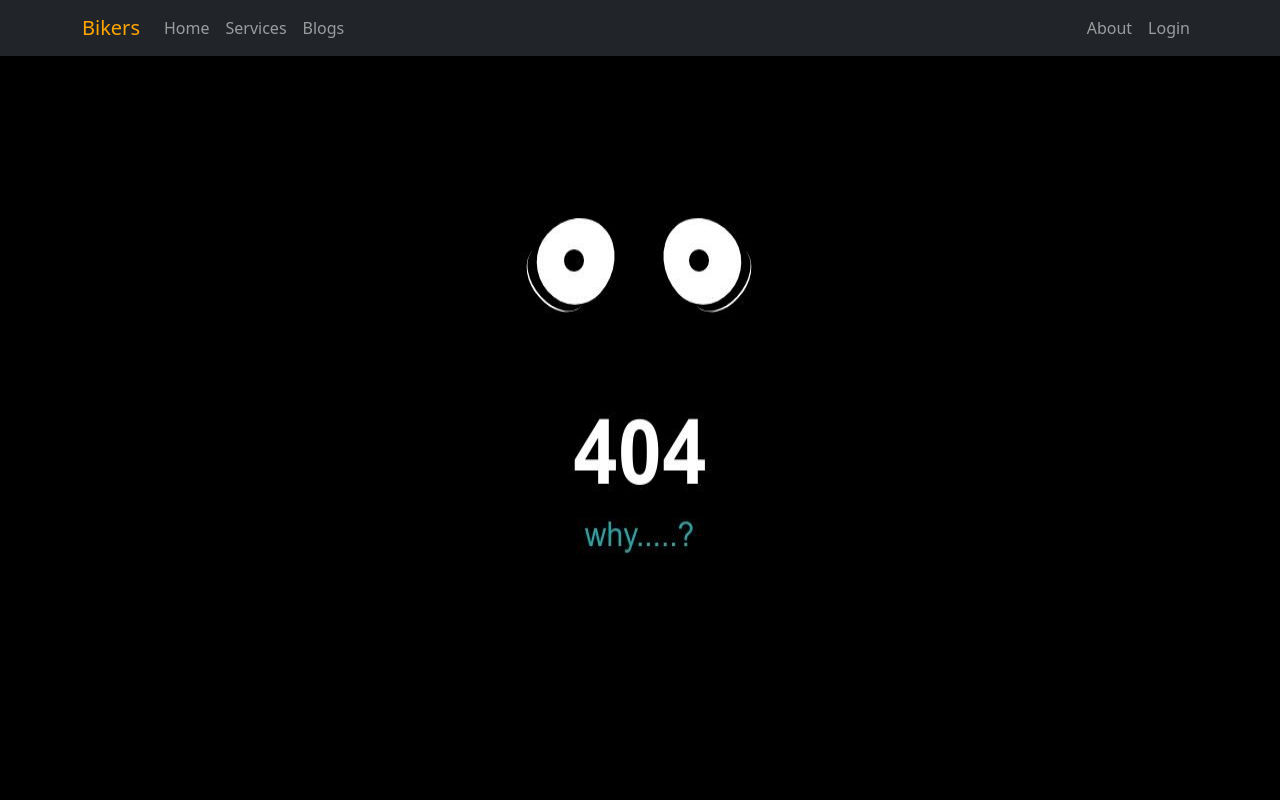
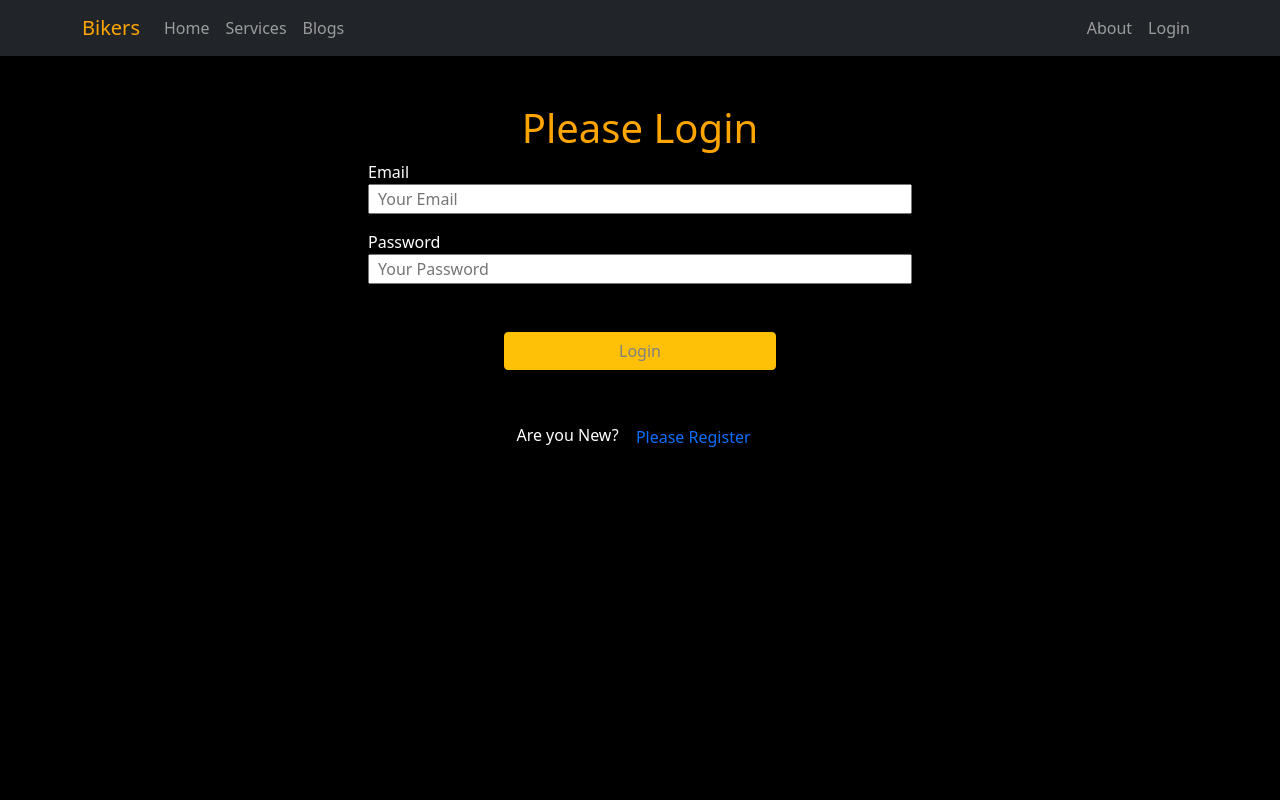
Before and after one commit to Mueid97/bike-client-site, a React (Create React App) app: page /login in a window 1280 px wide. Shown: the top 800 px of the page. Built offline with nearby package versions, Linux system fonts and the light colour scheme.

Commit message:
login done

```diff
--- a/src/App.js
+++ b/src/App.js
@@ -6,7 +6,9 @@ import About from './pages/About/About';
 import Blogs from './pages/Blogs/Blogs';
 import Home from './pages/Home/Home';
 import Inventory from './pages/Inventory/Inventory';
+import Login from './pages/Login/Login';
 import NotFound from './pages/NotFound/NotFound';
+import Register from './pages/Register/Register';
 import Services from './pages/Services/Services';
 
 function App() {
@@ -20,6 +22,8 @@ function App() {
       <Route path='/inventory' element={<Inventory></Inventory>}></Route>
       <Route path='/blogs' element={<Blogs></Blogs>}></Route>
       <Route path='/about' element={<About></About>}></Route>
+      <Route path='/login' element={<Login></Login>}></Route>
+      <Route path='/register' element={<Register></Register>}></Route>
       <Route path='*' element={<NotFound></NotFound>}></Route>
     </Routes>
     <Footer></Footer>
--- a/src/pages/Login/Login.js
+++ b/src/pages/Login/Login.js
@@ -1,5 +1,7 @@
 import React, { useState } from 'react';
-import { useNavigate } from 'react-router-dom';
+import { useSignInWithEmailAndPassword } from 'react-firebase-hooks/auth';
+import { Link, useNavigate } from 'react-router-dom';
+import auth from '../../firebase.init';
 
 const Login = () => {
     const [email, setEmail] = useState('');
@@ -7,19 +9,41 @@ const Login = () => {
     const [error, setError] = useState('');
     const navigate = useNavigate();
 
+    const [
+        signInWithEmailAndPassword,
+        user,
+        loading,
+
+      ] = useSignInWithEmailAndPassword(auth);
+
+      const handleEmail = e =>{
+          setEmail(e.target.value);
+
+      }
+
+      const handlePassword =e =>{
+          setPassword(e.target.value);
+      }
+
+      const handleLogin = e =>{
+        e.preventDefault();
+        signInWithEmailAndPassword(email,password);
+      }
     return (
-        <div className='mx-auto w-50 m-5 ' style={{ height: '100vh' }}>
-            <h1 className='text-center text-primary'>Please Login</h1>
+        <div style={{backgroundColor:'black'}}>
+        <div className='mx-auto w-50 p-5 ' style={{ height: '100vh' }}>
+            <h1 className='text-center' style={{color:'orange'}}>Please Login</h1>
             <form onSubmit={handleLogin}>
-                <label htmlFor="Email">Email</label>
+                <label htmlFor="Email" style={{color: 'white'}} >Email</label>
                 <input onChange={handleEmail} className='w-100 mb-3 ps-2' type="email" name="email" placeholder='Your Email' id="" /> <br />
-                <label htmlFor="password">Password</label>
+                <label htmlFor="password" style={{color: 'white'}}>Password</label>
                 <input onChange={handlePassword} className='w-100 ps-2' type="Password" name="password" placeholder='Your Password' id="" /> <br />
                 <div className='text-center'>
-                    <button className='btn btn-primary m-5 w-50'>Login</button>
-                    <p>Are you New in The Car-Doctor? <Link to='/register' className='btn btn-link text-decoration-none'>Please Register</Link></p>
+                    <button className='btn btn-warning m-5 w-50' style={{color:'gray'}}>Login</button>
+                    <p style={{color: 'white'}}>Are you New? <Link to='/register' className='btn btn-link text-decoration-none'>Please Register</Link></p>
                 </div>
             </form>
+        </div>
         </div>
     );
 };
--- a/src/pages/Register/Register.js
+++ b/src/pages/Register/Register.js
@@ -1,50 +1,52 @@
 import React, { useState } from 'react';
 import auth from '../../firebase.init';
 import { useCreateUserWithEmailAndPassword } from 'react-firebase-hooks/auth';
-import { Link } from 'react-router-dom';
+import { Link, useNavigate } from 'react-router-dom';
 const Register = () => {
     const [name, setName] = useState('');
-    const [email,setEmail] = useState('');
-    const [password, setPassword] =useState('');
+    const [email, setEmail] = useState('');
+    const [password, setPassword] = useState('');
     const [error, setError] = useState('');
-
+    const navigation = useNavigate();
     const [
         createUserWithEmailAndPassword,
         user,
         loading,
     ] = useCreateUserWithEmailAndPassword(auth);
 
-      const handleName = e =>{
+    const handleName = e => {
         setName(e.target.value);
     }
 
-      const handleEmail = e =>{
+    const handleEmail = e => {
         setEmail(e.target.value);
     }
 
-      const handlePassword = e=>{
+    const handlePassword = e => {
         setPassword(e.target.value);
     }
 
-      const handleRegister= e =>{
+    const handleRegister = e => {
         e.preventDefault();
-          createUserWithEmailAndPassword(email,password);
+        createUserWithEmailAndPassword(email, password);
     }
     return (
-        <div className='mx-auto w-50 m-5 ' style={{height: '100vh'}}>
-            <h1 className='text-center'  style={{color:'orange'}}>Register</h1>
+        <div style={{ backgroundColor: 'black' }}>
+            <div className='mx-auto w-50 p-5 ' style={{ height: '100vh' }}>
+                <h1 className='text-center' style={{ color: 'orange' }}>Register</h1>
                 <form onSubmit={handleRegister}>
-                <label htmlFor="">Your Name</label>
-                <input onBlur={handleName} className='w-100 mb-3 ps-2' type="text" name='Your Name' placeholder='Your Name' required/>
-                <label htmlFor="Email">Email</label>
-                <input onBlur={handleEmail} className='w-100 mb-3 ps-2' type="email" name="email" placeholder='Your Email' id=""  required/> <br />
-                <label htmlFor="password">Password</label>
-                <input onBlur={handlePassword} className='w-100 ps-2' type="Password" name="password" placeholder='Your Password' id="" required/> <br />
+                    <label htmlFor="" style={{color: 'white'}}>Your Name</label>
+                    <input onBlur={handleName} className='w-100 mb-3 ps-2' type="text" name='Your Name' placeholder='Your Name' required />
+                    <label htmlFor="Email" style={{color: 'white'}}>Email</label>
+                    <input onBlur={handleEmail} className='w-100 mb-3 ps-2' type="email" name="email" placeholder='Your Email' id="" required /> <br />
+                    <label htmlFor="password" style={{color: 'white'}}>Password</label>
+                    <input onBlur={handlePassword} className='w-100 ps-2' type="Password" name="password" placeholder='Your Password' id="" required /> <br />
                     <div className='text-center'>
-                <button className='m-5 w-50' style={{color:'gray'}}>Register</button>
-                <p>Already have an Account?<Link to='/login' className='btn btn-link text-decoration-none'>Please Login</Link></p>
+                        <button className='btn btn-warning m-5 w-50' style={{ color: 'gray' }}>Register</button>
+                        <p style={{color: 'white'}}>Already have an Account?<Link to='/login' className='btn btn-link text-decoration-none'>Please Login</Link></p>
                     </div>
                 </form>
+            </div>
         </div>
     );
 };
```
Lines whose indentation alone changed are shown as unchanged.
